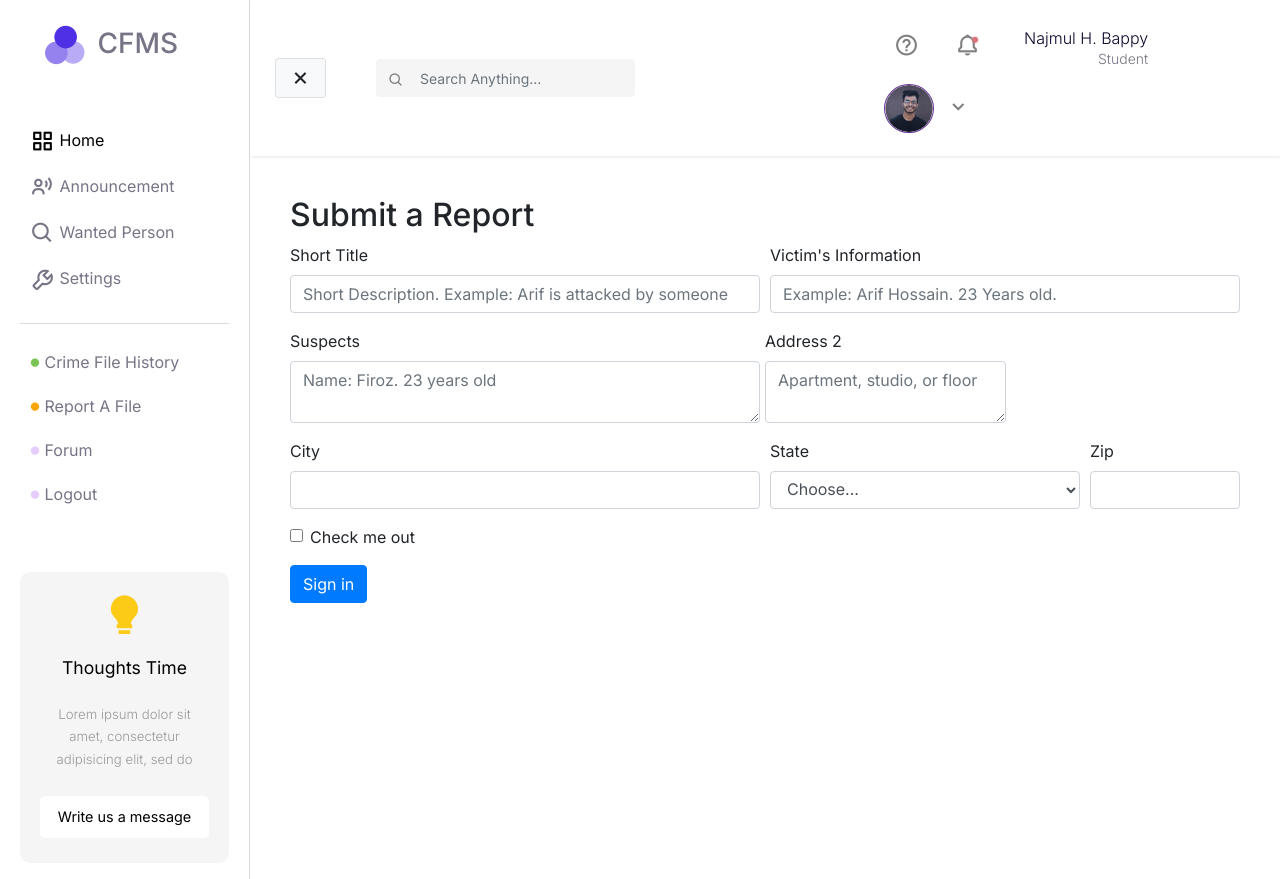
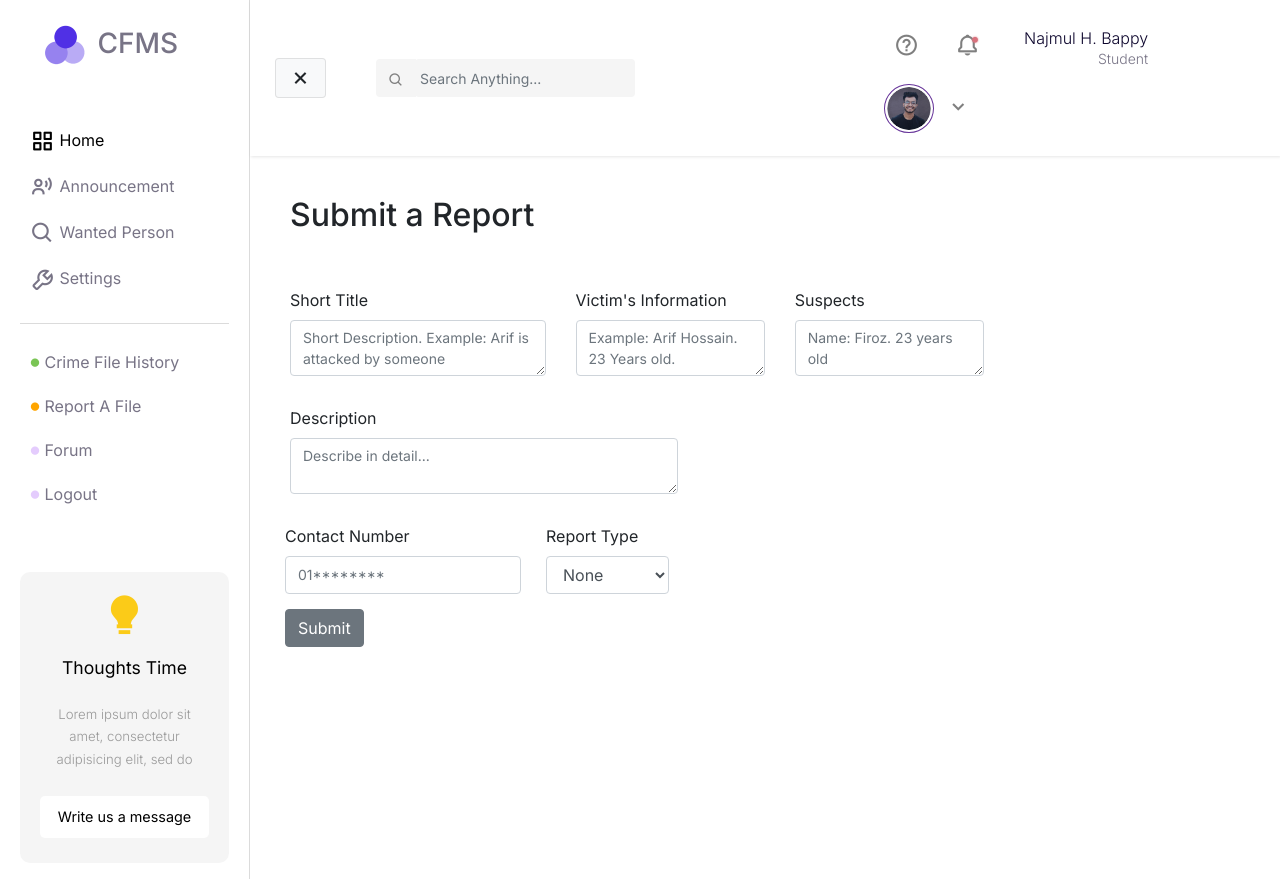
Before and after one commit to Bappy4u/crime-file-management, a Django app: page /crime-file/post-report/ in a window 1280 px wide. Run offline with Django 4.2, Linux system fonts and the light colour scheme; a user stored in the database is signed in; style sheets or scripts are compiled from the project's sources; some libraries are stand-ins or nearby versions.

Commit message:
Added Report a file view to the project

```diff
--- a/crimeFile/urls.py
+++ b/crimeFile/urls.py
@@ -4,6 +4,6 @@ from django.urls import path
 from . import views
 
 urlpatterns = [
-    path('', views.FileHistoryView, name="fileHisotyView"),
+    path('', views.FileHistoryView, name="fileHistoryView"),
     path('post-report/', views.addFileView, name="addFileView"),
 ]
--- a/crimeFile/views.py
+++ b/crimeFile/views.py
@@ -18,6 +18,18 @@ def FileHistoryView(request):
 def addFileView(request):
     if request.user.is_authenticated:
         if request.method == 'POST':
-            pass
+            user = request.user
+            title = request.POST['title']
+            victim = request.POST['victim']
+            suspect = request.POST['suspect']
+            description = request.POST['description']
+            phone = request.POST['phone']
+            type = request.POST['type']
+            todo = Complain.objects.create(title=title, user=user, criminal=suspect,victim=victim,phone=phone, description=description,type=type)
+            todo.save()
+            return redirect('fileHistoryView')
+
+
         else:
             return render(request, 'add-file.html')
+    return redirect('/login')
--- a/static/css/base.css
+++ b/static/css/base.css
@@ -96,6 +96,7 @@ a.top-profile-btn img {
   max-width: 50px;
   border-radius: 50%;
   border: 1px solid rebeccapurple;
+  padding: 2px;
 }
 .top-search-form {
   max-width: 500px;
--- /dev/null
+++ b/static/css/post-report/style.css
@@ -0,0 +1,17 @@
+body .body-content form {
+  margin: 30px 0;
+}
+
+body .body-content form .form-row .form-group:not(:first-child) {
+  margin-left: 20px;
+}
+
+body .body-content form .form-row .form-group {
+  margin: 15px 0;
+}
+
+body .body-content form .form-row .form-group textarea,
+body .body-content form .form-row .form-group input {
+  font-size: 14px;
+}
+/*# sourceMappingURL=style.css.map */
--- /dev/null
+++ b/static/css/post-report/style.scss
@@ -0,0 +1,19 @@
+body {
+  .body-content {
+    form {
+      margin: 30px 0;
+      .form-row {
+        .form-group:not(:first-child) {
+          margin-left: 20px;
+        }
+        .form-group {
+          margin: 15px 0;
+          textarea,
+          input {
+            font-size: 14px;
+          }
+        }
+      }
+    }
+  }
+}
--- a/templates/add-file.html
+++ b/templates/add-file.html
@@ -1,76 +1,87 @@
 {% extends "base.html" %} {% block main %} {% load static %} {% block css %}
-<link rel="stylesheet" href="{% static 'css/file-history/style.css' %}" />
+<link rel="stylesheet" href="{% static 'css/post-report/style.css' %}" />
 {% endblock %}
 <div class="page-title">
   <h2>Submit a Report</h2>
 </div>
-<div class="submission-form">
-  <form>
-    <div class="form-row">
-      <div class="form-group col-md-6">
+<div class="submission-form row">
+  <div class="col-md-10">
+    <form method="post">
+      {% csrf_token %}
+      <div class="form-row gx-5">
+        <div class="form-group col-md-4">
           <label for="inputfortitle">Short Title</label>
-        <input
+          <textarea
             type="text"
             class="form-control"
             id="inputfortitle"
             placeholder="Short Description. Example: Arif is attacked by someone"
-        />
+            name="title"
+            required
+          ></textarea>
         </div>
-      <div class="form-group col-md-6">
+        <div class="form-group col-md-3">
           <label for="victimsInfo">Victim's Information</label>
-        <input
+          <textarea
             type="text"
             class="form-control"
             id="victimsInfo"
             placeholder="Example: Arif Hossain. 23 Years old."
-        />
+            name="victim"
+            required
+          ></textarea>
         </div>
-    </div>
-    <div class="form-row">
-      <div class="form-group col-md-6">
+        <div class="form-group col-md-3">
           <label for="inputcriminal">Suspects</label>
           <textarea
             type="text"
             class="form-control"
             id="inputcriminal"
             placeholder="Name: Firoz. 23 years old"
-        ></textarea>
-      </div>
-      <div class="form-group">
-        <label for="inputAddress2">Address 2</label>
-        <textarea
-          type="text"
-          class="form-control"
-          id="inputAddress2"
-          placeholder="Apartment, studio, or floor"
+            name="suspect"
+            required
           ></textarea>
         </div>
       </div>
       <div class="form-row">
         <div class="form-group col-md-6">
-        <label for="inputCity">City</label>
-        <input type="text" class="form-control" id="inputCity" />
+          <label for="inputfordescription">Description</label>
+          <textarea
+            type="text"
+            class="form-control"
+            id="inputfordescription"
+            placeholder="Describe in detail..."
+            name="description"
+            required
+          ></textarea>
         </div>
-      <div class="form-group col-md-4">
-        <label for="inputState">State</label>
-        <select id="inputState" class="form-control">
-          <option selected>Choose...</option>
-          <option>...</option>
+      </div>
+      <div class="form-row">
+        <div class="form-group">
+          <label for="inputphone">Contact Number</label>
+          <input
+            type="text"
+            class="form-control"
+            id="inputphone"
+            placeholder="01********"
+            name="phone"
+            required
+          />
+        </div>
+        <div class="form-group col-md-2">
+          <label for="inputState">Report Type</label>
+          <select id="inputState" class="form-control" name="type" required>
+            <option value="">None</option>
+            <option value="GD">GD</option>
+            <option value="CF">CASE FILE</option>
           </select>
         </div>
-      <div class="form-group col-md-2">
-        <label for="inputZip">Zip</label>
-        <input type="text" class="form-control" id="inputZip" />
       </div>
+      <div class="form-row">
+        <button type="submit" class="btn btn-secondary">Submit</button>
       </div>
-    <div class="form-group">
-      <div class="form-check">
-        <input class="form-check-input" type="checkbox" id="gridCheck" />
-        <label class="form-check-label" for="gridCheck"> Check me out </label>
+    </form>
   </div>
-    </div>
-    <button type="submit" class="btn btn-primary">Sign in</button>
-  </form>
 </div>
 
 {% endblock %}
--- a/templates/base.html
+++ b/templates/base.html
@@ -6,7 +6,6 @@
     <meta http-equiv="X-UA-Compatible" content="IE=edge" />
     <meta name="viewport" content="width=device-width, initial-scale=1.0" />
     <title>Home page | Crime File Management System</title>
-    <script src="/files/base.js"></script>
     <link
       href="https://unpkg.com/boxicons@2.1.1/css/boxicons.min.css"
       rel="stylesheet"
@@ -92,12 +91,12 @@
         </ul>
         <ul class="list-unstyled sidebar-second-part">
           <li>
-            <a href="#"
+            <a href="{% url 'fileHistoryView' %}"
               ><i class="crime-history bx bxs-circle"></i> Crime File History</a
             >
           </li>
           <li>
-            <a href="#"
+            <a href="{% url 'addFileView' %}"
               ><i class="crime-report bx bxs-circle"></i> Report A File</a
             >
           </li>
```
Also changed, not shown: db.sqlite3, 1 other file. Lines whose indentation alone changed are shown as unchanged.
